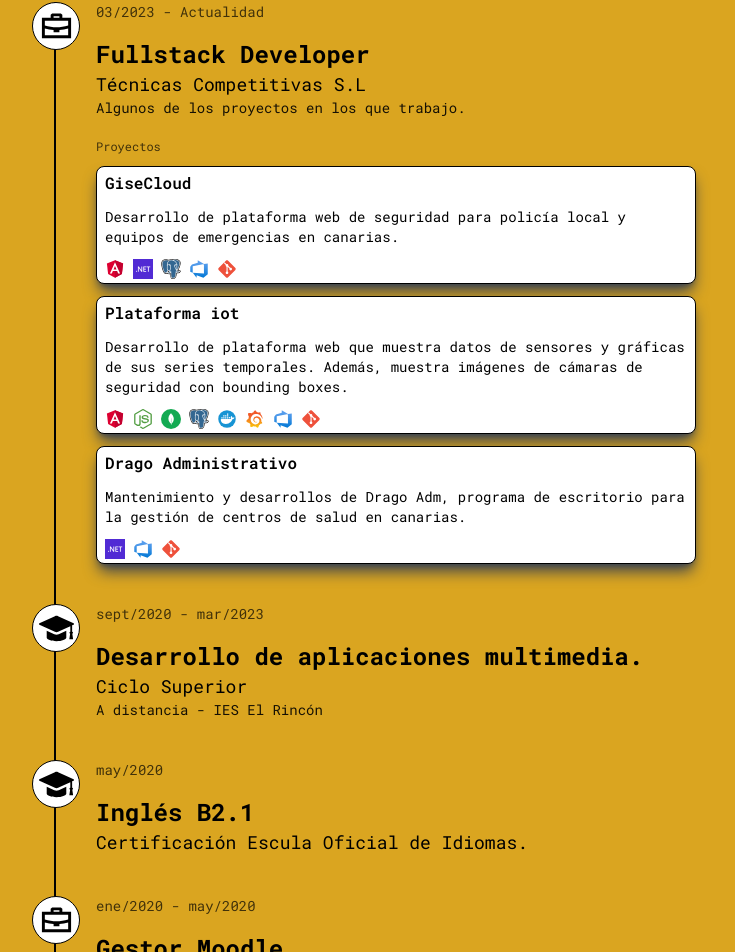
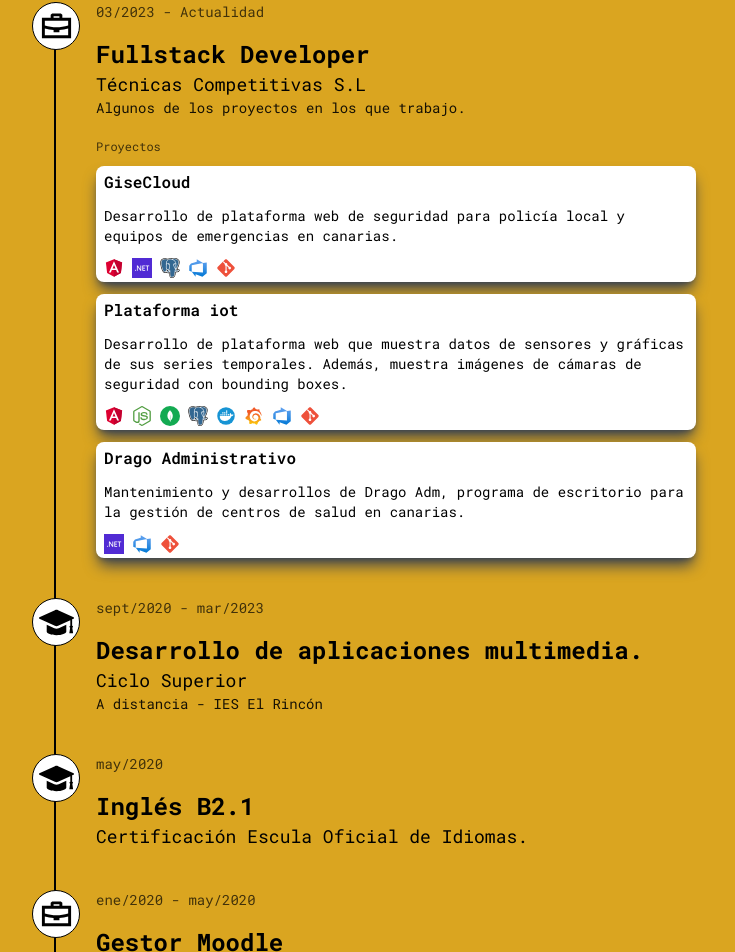
Before and after one commit to oasrcode/oasrcode-web, a Next.js app: page / in a window 1280 px wide. Shown: the part 1294-2246 px from the top of the page, without its empty margins (265-1000 px from the left). Built offline with nearby package versions, Linux system fonts and the light colour scheme.

Commit message:
change color background when hover

```diff
--- a/src/app/components/ExperienceCard.tsx
+++ b/src/app/components/ExperienceCard.tsx
@@ -3,7 +3,7 @@ import { PropProject } from "../interface/IProject";
 
 export default function ExperienceCard({ data }: PropProject) {
   return (
-    <div className="flex flex-col p-1 pl-2 gap-3 bg-white border-[1px] rounded-lg border-black mt-3 max-w-[600px] shadow-gray-700 shadow-lg hover:ring-1 ease-in-out duration-200 hover:scale-105 hover:ring-black hover:bg-yellow-100">
+    <div className="flex flex-col p-1 pl-2 gap-3 bg-white  rounded-lg  mt-3 max-w-[600px] shadow-gray-700 shadow-lg  ease-in-out duration-200 hover:scale-105 ">
       <p className="font-semibold">{data.name}</p>
       <p className=" text-sm text-wrap">{data.summ}</p>
       <div className="flex flex-row flex-wrap gap-2">{data.icons.map((icon, index) =><span key={index}>{icon}</span> )}</div>
```
